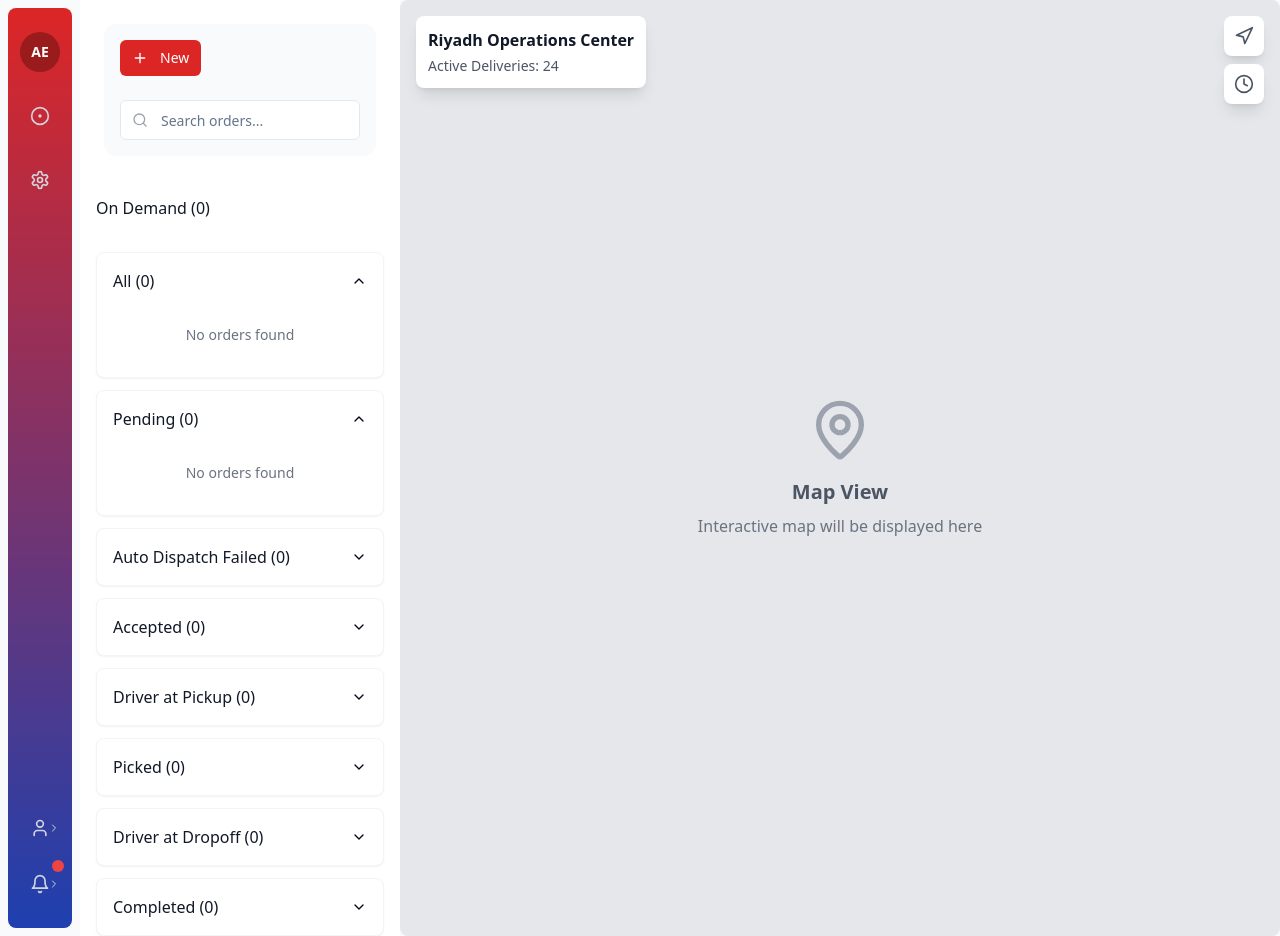
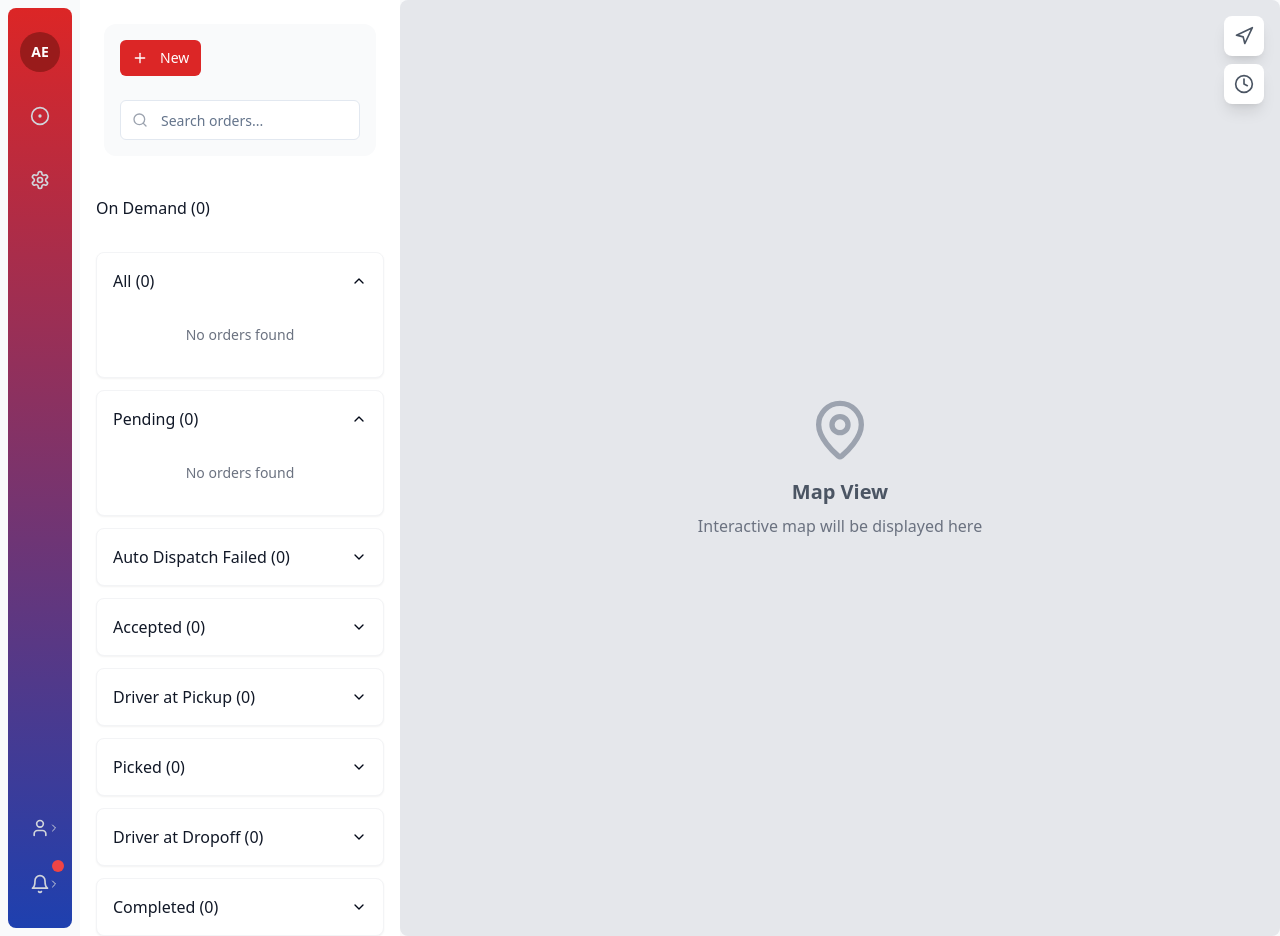
Before and after one commit to akxyy/alshrouq-express-dashboard-ui, a React (Vite) app: page / in a window 1280 px wide. Both pictures are taken after typing "name@example.com", "Sample123" into the empty fields and a click on the button "Sign In". Built offline with nearby package versions, Linux system fonts and the light colour scheme.

Commit message:
Fix: Restore dropdown title
The AI removed the title above the dropdown section, which was not intended. This commit restores the title. The AI also removed the "Riyadh operations center" title from the map section, as requested.

```diff
--- a/src/components/MapView.tsx
+++ b/src/components/MapView.tsx
@@ -5,12 +5,6 @@ import { MapPin, Navigation, Clock } from 'lucide-react';
 const MapView = () => {
   return (
     <div className="h-full relative">
-      {/* Map Header */}
-      <div className="absolute top-4 left-4 z-[1000] bg-white rounded-lg shadow-lg p-3">
-        <h3 className="font-semibold text-gray-900 mb-1">Riyadh Operations Center</h3>
-        <p className="text-sm text-gray-600">Active Deliveries: 24</p>
-      </div>
-
       {/* Map Placeholder */}
       <div className="h-full w-full rounded-lg bg-gray-200 flex items-center justify-center">
         <div className="text-center">
```
